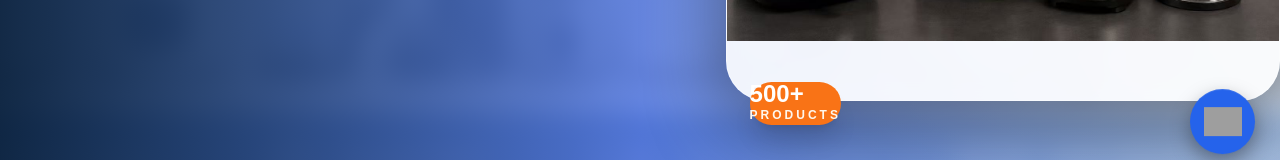
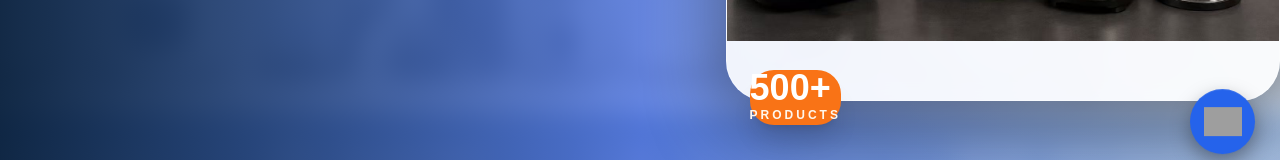
Before and after one commit to zgsgf54w5p-gif/HENGYANG-STAN-TRADE, a Next.js app: page / in a window 1280 px wide. Shown: the part 613-773 px from the top of the page. Built offline with nearby package versions, Linux system fonts and the light colour scheme; grey boxes are pictures that could not be loaded.

Commit message:
Update Hero.tsx

```diff
--- a/components/Hero.tsx
+++ b/components/Hero.tsx
@@ -283,7 +283,7 @@ export default function Hero() {
             <div className="absolute -bottom-6 left-6 rounded-3xl bg-[#F97316] px-7 py-5 shadow-xl">
 
 
-              <p className="text-2xl font-black leading-none text-white">
+              <p className="text-4xl font-black leading-none text-white">
 
                 500+
 
```
